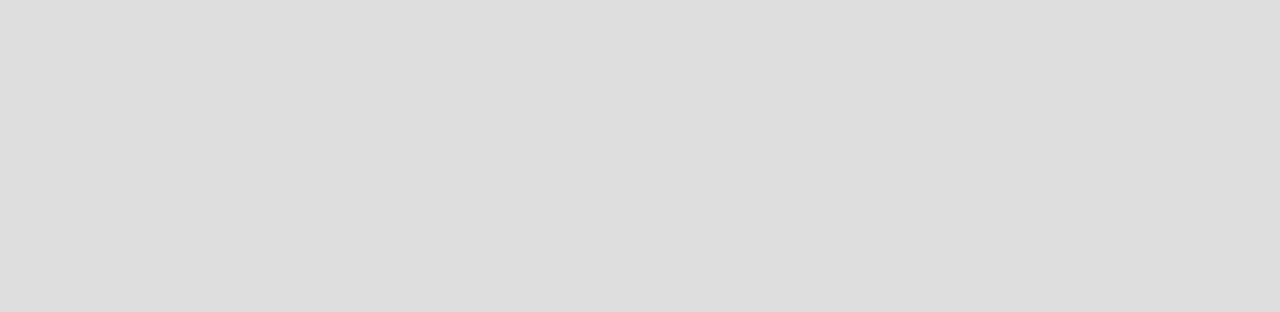
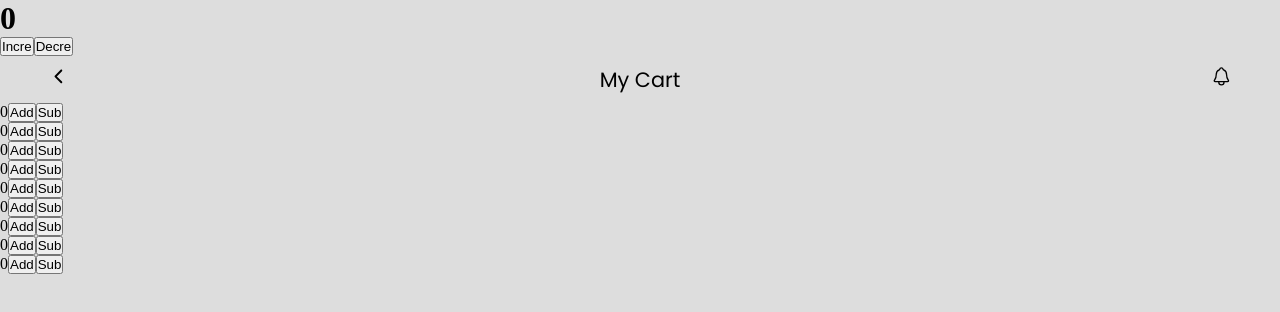
Before and after one commit to Sawar-Nabi/Food-App, a React (Create React App) app: page /counter in a window 1280 px wide. Before the commit this address had no page. Shown: the top 312 px of the page. Built offline with nearby package versions, Linux system fonts and the light colour scheme.

Commit message:
global component added

```diff
--- a/src/App.js
+++ b/src/App.js
@@ -4,6 +4,8 @@ import { BrowserRouter, Routes, Route } from "react-router-dom";
 import Header from "./components/Header";
 import SliderDemo from "./components/SliderDemo";
 import MyCart from "./components/MyCart";
+import CommonNav from "./components/CommonNav";
+import IncreDecrement from "./components/IncreDecrement";
 
 const App = () => {
   return (
@@ -13,6 +15,8 @@ const App = () => {
         <Route path="/slider" element={<SliderDemo />} />
         <Route path="/" element={<Header />} />
         <Route path="/mycart" element={<MyCart />} />
+        <Route path="/commonnav" element={<CommonNav />} />
+        <Route path="/counter" element={<IncreDecrement />} />
       </Routes>
     </BrowserRouter>
   );
--- /dev/null
+++ b/src/IncreStore.js
@@ -0,0 +1,3 @@
+import { createContext } from "react";
+
+export const IncreDecre = createContext(null);
--- /dev/null
+++ b/src/components/CommonNav.js
@@ -0,0 +1,40 @@
+import React from "react";
+import styled from "styled-components";
+import { IoIosArrowBack } from "react-icons/io";
+import { IoNotificationsOutline } from "react-icons/io5";
+import { Link } from "react-router-dom";
+import { Constant } from "../constants";
+const { Fonts, Colors } = Constant;
+
+const CommonNav = (props) => {
+  const { title, color } = props;
+  return (
+    <Nav>
+      <Link to="" className="nav_back">
+        <IoIosArrowBack />
+      </Link>
+      <Link to="" className="" style={{ color: color }}>
+        {title}
+      </Link>
+      <Link to="" className="">
+        <IoNotificationsOutline />
+      </Link>
+      {console.log(title, "helo")}
+    </Nav>
+  );
+};
+
+export default CommonNav;
+
+const Nav = styled.nav`
+  /* background-color: red; */
+  width: 100%;
+  padding: 0.5rem 3rem;
+  display: flex;
+  justify-content: space-between;
+  font-size: 1.3rem;
+  font-family: ${Fonts.primaryFont};
+  a {
+    color: #000;
+  }
+`;
--- a/src/components/Favourite.js
+++ b/src/components/Favourite.js
@@ -2,9 +2,9 @@ import React from "react";
 import { Link } from "react-router-dom";
 import styled from "styled-components";
 import FavouriteCard from "./FavouriteCard";
-import { Constant } from "../constants";
 import { IoIosArrowBack } from "react-icons/io";
 import { IoIosArrowForward } from "react-icons/io";
+import { Constant } from "../constants";
 const { Fonts, Colors } = Constant;
 
 const Favourite = () => {
--- a/src/components/HomeBanner.js
+++ b/src/components/HomeBanner.js
@@ -22,15 +22,15 @@ const HomeBanner = () => {
         <IoOptionsSharp className="search_option" />
       </div>
       <div className="banner_nav">
-        <Link to="">
+        <Link to="/commonnav">
           <img src={breakfast} alt="" />
           <div>Breakfast</div>
         </Link>
-        <Link to="">
+        <Link to="/mycart">
           <img src={burger} alt="" />
           <div>Burger</div>
         </Link>
-        <Link to="">
+        <Link to="/counter">
           <img src={pizza} alt="" />
           <div>Pizza</div>
         </Link>
--- /dev/null
+++ b/src/components/IncreDecrement.js
@@ -0,0 +1,31 @@
+import React, { useState } from "react";
+import { IncreDecre } from "../IncreStore";
+import MyCart from "./MyCart";
+
+const IncreDecrement = () => {
+  const [ counter, setCounter ] = useState(0);
+
+  const increment = () => {
+    setCounter(counter + 1);
+  };
+
+  const decrement = () => {
+    if (counter == 0) {
+      setCounter(0);
+    } else {
+      setCounter(counter - 1);
+    }
+  };
+  return (
+    <div>
+      <h1>{counter}</h1>
+      <button onClick={increment}>Incre</button>
+      <button onClick={decrement}>Decre</button>
+      <IncreDecre.Provider value={{ counter, setCounter }}>
+        <MyCart increment={increment} decrement={decrement}/>
+      </IncreDecre.Provider>
+    </div>
+  );
+};
+
+export default IncreDecrement;
--- a/src/components/MyCart.js
+++ b/src/components/MyCart.js
@@ -1,11 +1,32 @@
-import React from "react";
+import React, { useContext } from "react";
+import { IncreDecre } from "../IncreStore";
+import CommonNav from "./CommonNav";
+import styled from "styled-components";
+import { Constant } from "../constants";
+const { Fonts, Colors } = Constant;
 
-const MyCart = () => {
+const MyCart = ({ decrement, increment }) => {
+  const { counter, setCounter } = useContext(IncreDecre);
+
+  const example = [ 1, 2, 3, 4, 5, 6, 7, 8, 9 ];
   return (
-    <div>
-      <h1>hello</h1>
-    </div>
+    <Section>
+      <CommonNav title="My Cart" color="#000" />
+      {example.map((exam) => (
+        <div>
+          {counter}
+          <button onClick={increment}>Add</button>
+          <button onClick={decrement}>Sub</button>
+        </div>
+      ))}
+    </Section>
   );
 };
 
 export default MyCart;
+
+const Section = styled.section`
+  width: 100%;
+  height: auto;
+  /* background-color: #334; */
+`;
```
